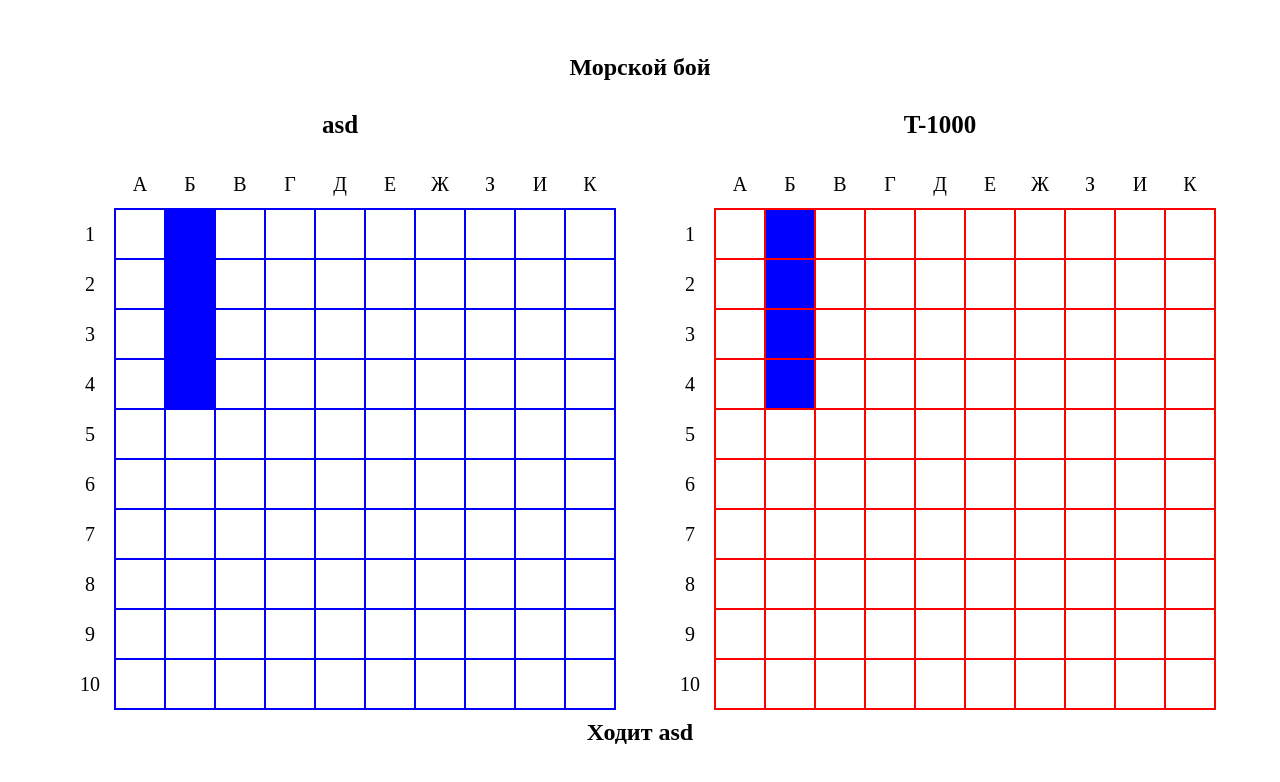
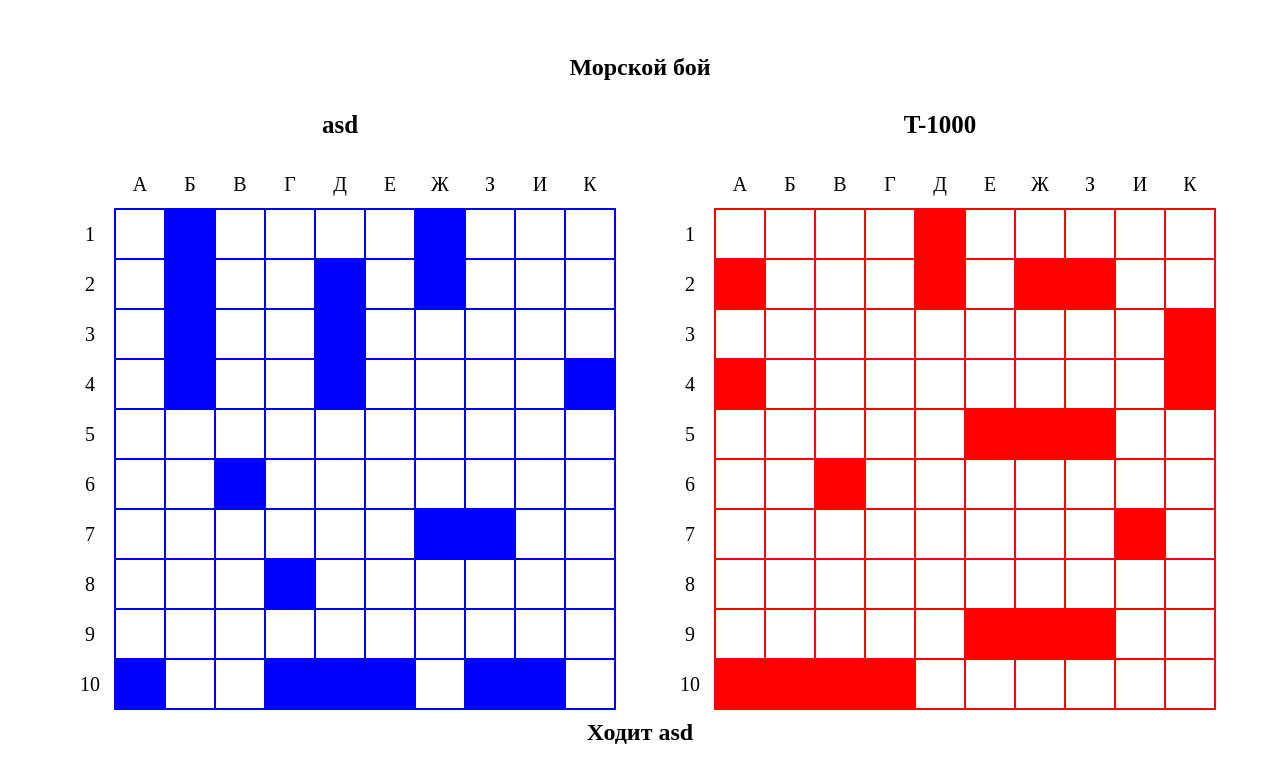
Before and after one commit to AndreyKosDir/Sea-Battle, a Vue app: page / in a window 1280 px wide. Shown: the top 782 px of the page. Built offline with nearby package versions, Linux system fonts and the light colour scheme.

Commit message:
Написана рандомная генерация для расположения кораблей.

```diff
--- a/src/App.vue
+++ b/src/App.vue
@@ -5,7 +5,7 @@
             <h2 class="title">Морской бой</h2>
             <div class="players">
                 <Player :board="playerField" :player="'human'" :name="playerName"/>
-                <Player :board="playerField" :player="'computer'" :name="computerName"/>
+                <Player :board="comuterField" :player="'computer'" :name="computerName"/>
             </div>
             <h2>Ходит {{playerName}}</h2>
         </div>
@@ -26,8 +26,8 @@
                 hideGame: false,
                 playerName: 'asd',
                 computerName: 'T-1000',
-                // currentPlayer: this.playerName,
-
+                playerField: new BattleField().field,
+                comuterField: new BattleField().field
             }
         },
         methods: {
@@ -36,12 +36,12 @@
                 this.hideGame = false;
             }
         },
-        computed: {
-            playerField() {
-                const gg = new BattleField();
-                return gg.field;
-            }
-        }
+        // computed: {
+        //     playerField() {
+        //         const gg = new BattleField();
+        //         return gg.field;
+        //     }
+        // }
         // computed: {
         //     // playerField() {
         //     //     return this.playerBattleField.field;
--- a/src/BattleField.js
+++ b/src/BattleField.js
@@ -9,7 +9,6 @@
         this.emptyCells = this.createEmptyCells();
         this.fleet = new Fleet().getFleet();
         this.putShips(this.fleet);
-        // this.putShips([{type: 4, direction: 1}]);
     }
 
     /**
@@ -56,24 +55,25 @@
         return emptyCells;
     }
 
-    putShips(fleet) {
+    async putShips(fleet) {
 
         for (const ship of fleet) {
 
-            /**
-             * поставить 4х палубный корабль.
-             */
-            if (ship.type === 4) {
+            let shipCellsCoord = [];
+
             let tryToPut = true;
 
             while (tryToPut) {
-
-                    const shipCellsCoord = [];
                 let startNextIteration = !this.putShip(ship, shipCellsCoord);
 
-                    // Если какая-то из палуб корабля заходит на поле, которое занято кораблем или рядом с кораблем.
+                // Если не удалось расположить корабль.
                 if (startNextIteration) {
+                    shipCellsCoord = [];
                     continue;
+                }
+
+                tryToPut = false;
+                console.log(shipCellsCoord)
             }
 
             // Массив с клетками где стоит корабль сформирован и все клетки подходят.
@@ -82,31 +82,8 @@
 
             // Присваивание окружающим клеткам shipAround = true;
             this.changeCellStateAroundShip(shipCellsCoord);
-                    tryToPut = false;
         }
 
-                continue;
-            }
-
-            return;
-
-            // /**
-            //  * Поставить 3х палубный корабль.
-            //  */
-            // if (ship.type === 3) {
-            //
-            // }
-            //
-            // /**
-            //  * Поставить 2х палубный корабль.
-            //  */
-            // if (ship.type === 2) {
-            //
-            // }
-
-
-
-        }
     }
 
     validCell(x, y) {
@@ -141,6 +118,12 @@
         return true;
     }
 
+    /**
+     * Поставить корабль.
+     * @param ship
+     * @param shipCellsCoord
+     * @returns {boolean}
+     */
     putShip(ship, shipCellsCoord) {
         let maxHor = 9;
         let maxVer = 9;
@@ -148,31 +131,17 @@
 
         if (ship.direction === 0) {
             param = 'y';
-            maxVer = 6;
-
+            maxVer = 10 - ship.type;
         } else {
-            maxHor = 6
             param = 'x';
+            maxHor = 10 - ship.type;
         }
 
         let x = Helpers.getRandomNumber(0, maxHor);
         let y = Helpers.getRandomNumber(0, maxVer);
-        // let x = Helpers.getRandomNumber(0, 9);
-        // let y = Helpers.getRandomNumber(0, 6);
-
-        // Если первая палуба корабля не встает то функция возвращает false.
-        // if (!this.validCell(x, y)) {
-        //     return false;
-        // }
-        //
-        // shipCellsCoord.push([y, x]);
 
         // Если какая то из палуб корабля не встает то функция возвращает false.
-        if (!this.validPlaceToShip(ship.type, {x, y}, param, shipCellsCoord)) {
-            return false;
-        }
-
-        return true;
+        return this.validPlaceToShip(ship.type, {x, y}, param, shipCellsCoord);
     }
 
     /**
--- a/src/components/Cell.vue
+++ b/src/components/Cell.vue
@@ -30,7 +30,7 @@
         box-shadow: 0 0 0 1px blue inset;
     }
 
-    .ship {
+    .human .ship {
         background-color: blue;
     }
 
@@ -42,6 +42,10 @@
         display: flex;
         justify-content: center;
         align-items: center;
+    }
+
+    .computer .ship {
+        background-color: red;
     }
 
     .computer .battle-cell:hover:after {
```
Lines whose indentation alone changed are shown as unchanged.
